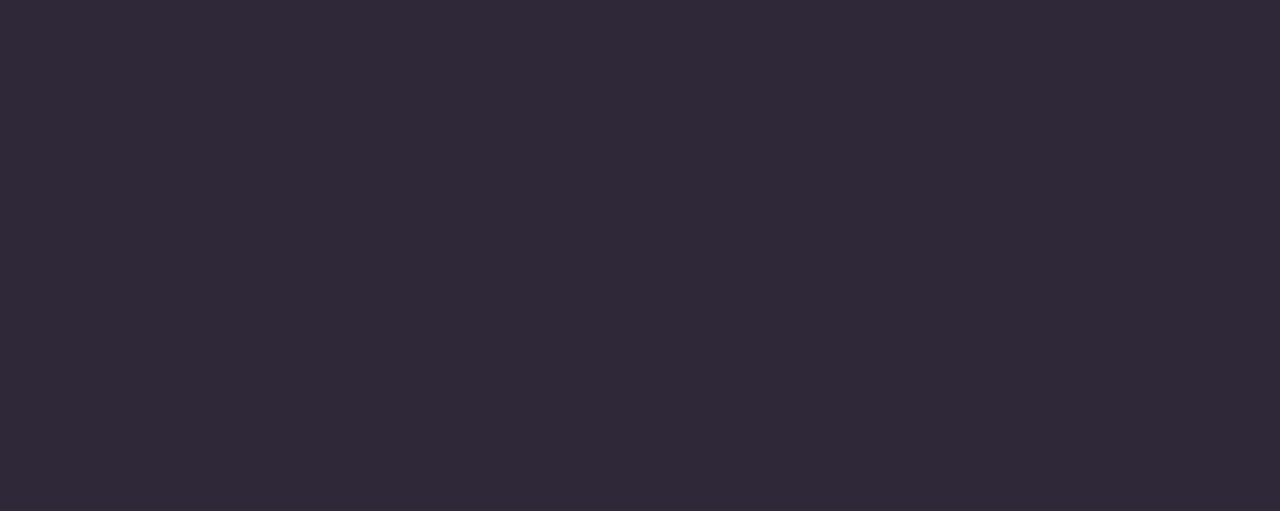
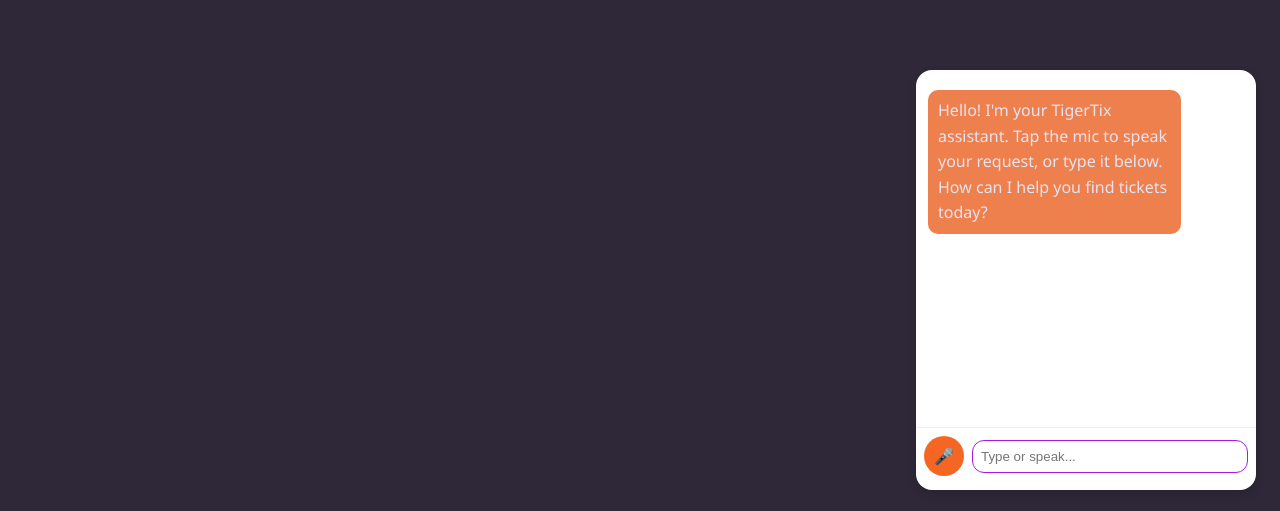
Before and after one commit to emilydresback/CPSC3720-Team-Project, a React (Create React App) app in the folder frontend/: page / in a window 1280 px wide. Shown: the part 286-797 px from the top of the page. Built offline with nearby package versions, Linux system fonts and the light colour scheme; no server answers.

Commit message:
Voice chat feature prototype

```diff
--- a/frontend/src/App.js
+++ b/frontend/src/App.js
@@ -1,6 +1,10 @@
-import React, { useEffect, useState } from 'react';
+import React, { useEffect, useState, useCallback, useRef } from 'react';
 import './App.css';
 
+/**
+ * Skip link for screen readers — allows visually impaired users
+ * to skip navigation and jump directly to the main content area.
+ */
 function SkipLink() {
   return (
     <a href="#main" className="skip-link">
@@ -9,6 +13,10 @@
   );
 }
 
+/**
+ * The main TigerTix application component.
+ * Displays campus events and integrates the floating VoiceAssistant.
+ */
 function App() {
   const [events, setEvents] = useState([]);
 
@@ -47,6 +55,7 @@
       .catch((err) => console.error(err.message));
   };
 
+  /** Floating Voice Assistant integrated below */
   return (
     <>
       <SkipLink />
@@ -69,8 +78,253 @@
           ))}
         </ul>
       </main>
+
+      {/* Floating Voice Assistant Bubble */}
+      <div style={{
+        position: 'fixed',
+        bottom: '1.5rem',
+        right: '1.5rem',
+        zIndex: 9999,
+      }}>
+        <VoiceAssistant />
+      </div>
     </>
   );
 }
 
+/**
+ * VOICE ASSISTANT COMPONENT
+ * Handles voice input, chat interface, LLM calls, and text-to-speech.
+ */
+const VoiceAssistant = () => {
+  const [messages, setMessages] = useState([
+    { sender: 'llm', text: "Hello! I'm your TigerTix assistant. Tap the mic to speak your request, or type it below. How can I help you find tickets today?" }
+  ]);
+  const [userInput, setUserInput] = useState('');
+  const [isRecording, setIsRecording] = useState(false);
+  const [isLLMLoading, setIsLLMLoading] = useState(false);
+  const [statusMessage, setStatusMessage] = useState('');
+  const chatWindowRef = useRef(null);
+  const recognitionRef = useRef(null);
+
+  const API_URL = 'http://localhost:6001/api/llm'; //local backend for now
+
+  /** Utility: Play a short audio beep before recording */
+  const playStartBeep = () => {
+    try {
+      const AudioContext = window.AudioContext || window.webkitAudioContext;
+      if (!AudioContext) return console.error("Web Audio API not supported.");
+      const audioContext = new AudioContext();
+      const oscillator = audioContext.createOscillator();
+      const gainNode = audioContext.createGain();
+      oscillator.connect(gainNode);
+      gainNode.connect(audioContext.destination);
+      oscillator.type = 'sine';
+      oscillator.frequency.setValueAtTime(440, audioContext.currentTime);
+      gainNode.gain.setValueAtTime(0, audioContext.currentTime);
+      gainNode.gain.linearRampToValueAtTime(0.5, audioContext.currentTime + 0.05);
+      gainNode.gain.linearRampToValueAtTime(0, audioContext.currentTime + 0.3);
+      oscillator.start(audioContext.currentTime);
+      oscillator.stop(audioContext.currentTime + 0.3);
+    } catch (e) {
+      console.error("Failed to play beep:", e);
+    }
+  };
+
+  /** Utility: Speak text aloud using Web Speech API */
+  const speakResponse = (text) => {
+    const synth = window.speechSynthesis;
+    if (!synth) return console.warn("Text-to-Speech not supported.");
+    synth.cancel();
+    const utterance = new SpeechSynthesisUtterance(text);
+    utterance.rate = 1.0;
+    utterance.pitch = 1.0;
+    synth.speak(utterance);
+  };
+
+  /** Fetch helper with exponential backoff */
+  async function fetchWithBackoff(url, options, maxRetries = 5) {
+    for (let i = 0; i < maxRetries; i++) {
+      try {
+        const response = await fetch(url, options);
+        if (!response.ok) {
+          if (response.status === 429 && i < maxRetries - 1) {
+            const delay = Math.pow(2, i) * 1000 + Math.random() * 1000;
+            await new Promise(resolve => setTimeout(resolve, delay));
+            continue;
+          }
+          throw new Error(`API call failed: ${response.statusText}`);
+        }
+        return response;
+      } catch (error) {
+        if (i === maxRetries - 1) throw error;
+        const delay = Math.pow(2, i) * 1000 + Math.random() * 1000;
+        await new Promise(resolve => setTimeout(resolve, delay));
+      }
+    }
+  }
+
+  /** Core LLM Request */
+  const getLLMResponse = useCallback(async (prompt) => {
+    setIsLLMLoading(true);
+    const payload = { message: prompt };
+    try {
+      const response = await fetchWithBackoff(API_URL, {
+        method: 'POST',
+        headers: { 'Content-Type': 'application/json' },
+        body: JSON.stringify(payload)
+      });
+      const data = await response.json();
+      return data.reply || "Sorry, I didn’t get a valid response.";
+    } catch (err) {
+      console.error(err);
+      return "There was a problem contacting the server.";
+    } finally {
+      setIsLLMLoading(false);
+    }
+  }, []);
+
+  /** Process User Input */
+  const processUserInput = useCallback(async (text) => {
+    const trimmed = text.trim();
+    if (!trimmed) return;
+    setMessages(prev => [...prev, { sender: 'user', text: trimmed }]);
+    setUserInput('');
+    setStatusMessage('Assistant is thinking...');
+    const reply = await getLLMResponse(trimmed);
+    setMessages(prev => [...prev, { sender: 'llm', text: reply }]);
+    speakResponse(reply);
+    setStatusMessage('');
+  }, [getLLMResponse]);
+
+  /** Speech Recognition Setup */
+  useEffect(() => {
+    const SpeechRecognition = window.SpeechRecognition || window.webkitSpeechRecognition;
+    if (!SpeechRecognition) {
+      setStatusMessage('Voice input not supported in this browser.');
+      return;
+    }
+    const recognition = new SpeechRecognition();
+    recognition.lang = 'en-US';
+    recognition.interimResults = false;
+    recognitionRef.current = recognition;
+    recognition.onstart = () => {
+      setIsRecording(true);
+      setStatusMessage('Recording... Speak now.');
+    };
+    recognition.onresult = (e) => {
+      const transcript = e.results[0][0].transcript;
+      processUserInput(transcript);
+    };
+    recognition.onend = () => setIsRecording(false);
+    recognition.onerror = (e) => {
+      console.error(e);
+      setIsRecording(false);
+      setStatusMessage('Error capturing voice. Try again.');
+    };
+  }, [processUserInput]);
+
+  /** Mic toggle */
+  const toggleRecording = () => {
+    const recognition = recognitionRef.current;
+    if (!recognition) return;
+    if (isRecording) {
+      recognition.stop();
+    } else {
+      playStartBeep();
+      recognition.start();
+    }
+  };
+
+  return (
+    <div
+      style={{
+        width: '340px',
+        height: '420px',
+        backgroundColor: '#fff',
+        borderRadius: '16px',
+        boxShadow: '0 4px 10px rgba(0,0,0,0.15)',
+        display: 'flex',
+        flexDirection: 'column',
+        overflow: 'hidden',
+      }}
+    >
+      <div
+        ref={chatWindowRef}
+        style={{
+          flexGrow: 1,
+          overflowY: 'auto',
+          padding: '12px',
+        }}
+      >
+        {messages.map((m, i) => (
+          <div key={i} style={{
+            textAlign: m.sender === 'user' ? 'right' : 'left',
+            margin: '8px 0',
+          }}>
+            <span
+              style={{
+                display: 'inline-block',
+                background: m.sender === 'user' ? '#a556efff' : '#ee804dff',
+                borderRadius: '10px',
+                padding: '8px 10px',
+                maxWidth: '80%',
+              }}
+            >
+              {m.text}
+            </span>
+          </div>
+        ))}
+      </div>
+
+      {/* Input area */}
+      <div style={{
+        borderTop: '1px solid #eee',
+        padding: '8px',
+        display: 'flex',
+        alignItems: 'center',
+      }}>
+        <button
+          onClick={toggleRecording}
+          style={{
+            background: isRecording ? '#dc3545' : '#f56624ff',
+            color: 'white',
+            border: 'none',
+            borderRadius: '50%',
+            width: '40px',
+            height: '40px',
+            fontSize: '16px',
+            cursor: 'pointer',
+            marginRight: '8px',
+          }}
+          aria-label="Toggle voice input"
+        >
+          🎤
+        </button>
+        <input
+          type="text"
+          value={userInput}
+          onChange={(e) => setUserInput(e.target.value)}
+          onKeyDown={(e) => e.key === 'Enter' && processUserInput(userInput)}
+          placeholder="Type or speak..."
+          style={{
+            flex: 1,
+            borderRadius: '12px',
+            border: '1px solid #a71ae4ff',
+            padding: '8px',
+          }}
+        />
+      </div>
+      <div style={{
+        textAlign: 'center',
+        fontSize: '0.8rem',
+        color: '#666',
+        paddingBottom: '6px',
+      }}>
+        {statusMessage}
+      </div>
+    </div>
+  );
+};
+
 export default App;
```
Also changed, not shown: 1 other file (tests, documents, lock files or other folders).
